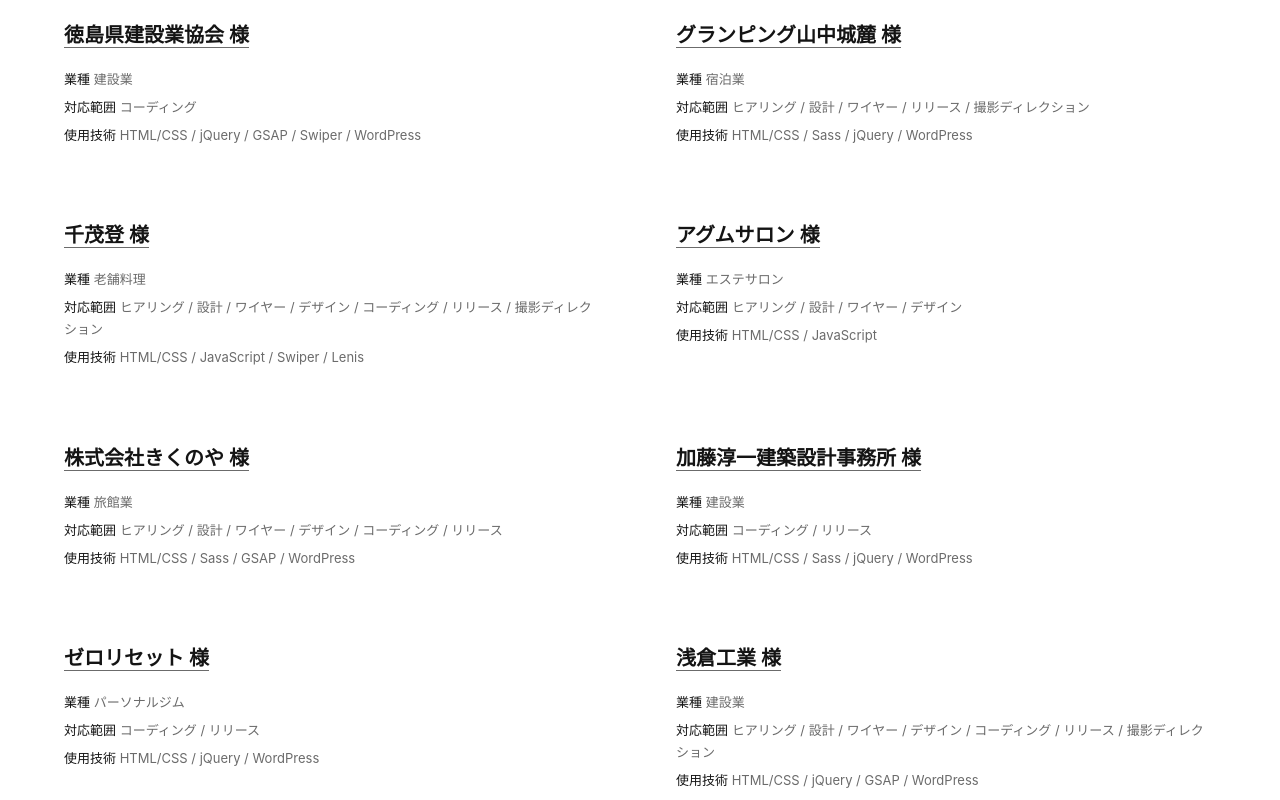
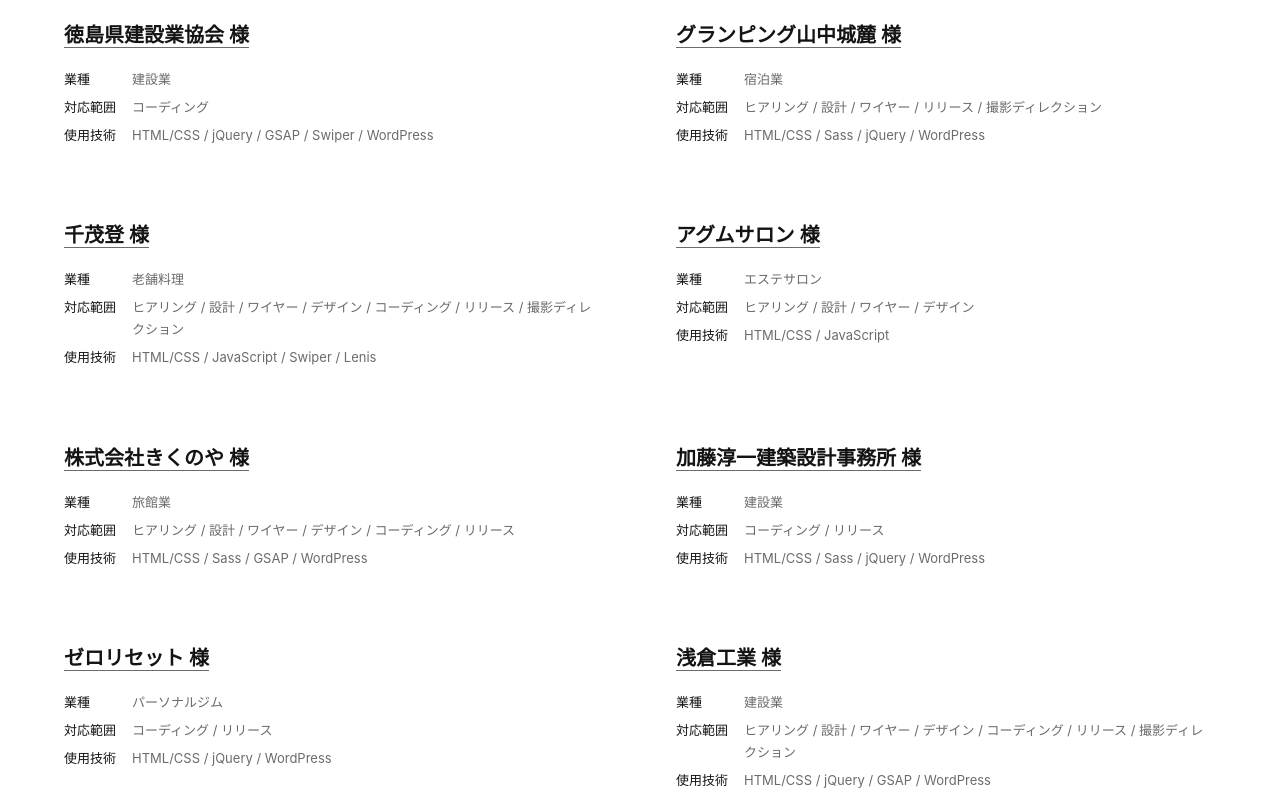
Before and after one commit to RammaruTomono/arashi-portfolio, a plain HTML site: page index.html in a window 1280 px wide. Shown: the part 340-1140 px from the top of the page. Drawn offline with Linux system fonts and the light colour scheme.

Commit message:
Align meta labels and values as a table using dl/dt/dd grid

```diff
--- a/index.html
+++ b/index.html
@@ -81,15 +81,20 @@
     border-color: var(--accent);
   }
   .meta {
-    display: flex;
-    flex-direction: column;
-    gap: 6px;
+    display: grid;
+    grid-template-columns: max-content 1fr;
+    column-gap: 16px;
+    row-gap: 6px;
+    margin: 0;
     font-size: 13px;
     color: var(--muted);
   }
-  .meta strong {
+  .meta dt {
     color: var(--fg);
     font-weight: 500;
+  }
+  .meta dd {
+    margin: 0;
   }
   .desc {
     font-size: 14px;
@@ -120,74 +125,74 @@
 
     <div class="card">
       <h2><a href="https://wakimachi-constructions.com/" target="_blank" rel="noopener">徳島県建設業協会 様</a></h2>
-      <div class="meta">
-        <span><strong>業種</strong> 建設業</span>
-        <span><strong>対応範囲</strong> コーディング</span>
-        <span><strong>使用技術</strong> HTML/CSS / jQuery / GSAP / Swiper / WordPress</span>
-      </div>
+      <dl class="meta">
+        <dt>業種</dt><dd>建設業</dd>
+        <dt>対応範囲</dt><dd>コーディング</dd>
+        <dt>使用技術</dt><dd>HTML/CSS / jQuery / GSAP / Swiper / WordPress</dd>
+      </dl>
     </div>
 
     <div class="card">
       <h2><a href="https://glamping-yamanakajofumoto.com/" target="_blank" rel="noopener">グランピング山中城麓 様</a></h2>
-      <div class="meta">
-        <span><strong>業種</strong> 宿泊業</span>
-        <span><strong>対応範囲</strong> ヒアリング / 設計 / ワイヤー / リリース / 撮影ディレクション</span>
-        <span><strong>使用技術</strong> HTML/CSS / Sass / jQuery / WordPress</span>
-      </div>
+      <dl class="meta">
+        <dt>業種</dt><dd>宿泊業</dd>
+        <dt>対応範囲</dt><dd>ヒアリング / 設計 / ワイヤー / リリース / 撮影ディレクション</dd>
+        <dt>使用技術</dt><dd>HTML/CSS / Sass / jQuery / WordPress</dd>
+      </dl>
     </div>
 
     <div class="card">
       <h2><a href="https://test-chimoto.prog-run.com/" target="_blank" rel="noopener">千茂登 様</a></h2>
-      <div class="meta">
-        <span><strong>業種</strong> 老舗料理</span>
-        <span><strong>対応範囲</strong> ヒアリング / 設計 / ワイヤー / デザイン / コーディング / リリース / 撮影ディレクション</span>
-        <span><strong>使用技術</strong> HTML/CSS / JavaScript / Swiper / Lenis</span>
-      </div>
+      <dl class="meta">
+        <dt>業種</dt><dd>老舗料理</dd>
+        <dt>対応範囲</dt><dd>ヒアリング / 設計 / ワイヤー / デザイン / コーディング / リリース / 撮影ディレクション</dd>
+        <dt>使用技術</dt><dd>HTML/CSS / JavaScript / Swiper / Lenis</dd>
+      </dl>
     </div>
 
     <div class="card">
       <h2><a href="https://agum-salon.com/" target="_blank" rel="noopener">アグムサロン 様</a></h2>
-      <div class="meta">
-        <span><strong>業種</strong> エステサロン</span>
-        <span><strong>対応範囲</strong> ヒアリング / 設計 / ワイヤー / デザイン</span>
-        <span><strong>使用技術</strong> HTML/CSS / JavaScript</span>
-      </div>
+      <dl class="meta">
+        <dt>業種</dt><dd>エステサロン</dd>
+        <dt>対応範囲</dt><dd>ヒアリング / 設計 / ワイヤー / デザイン</dd>
+        <dt>使用技術</dt><dd>HTML/CSS / JavaScript</dd>
+      </dl>
     </div>
 
     <div class="card">
       <h2><a href="https://kikunoya.jp/" target="_blank" rel="noopener">株式会社きくのや 様</a></h2>
-      <div class="meta">
-        <span><strong>業種</strong> 旅館業</span>
-        <span><strong>対応範囲</strong> ヒアリング / 設計 / ワイヤー / デザイン / コーディング / リリース</span>
-        <span><strong>使用技術</strong> HTML/CSS / Sass / GSAP / WordPress</span>
-      </div>
+      <dl class="meta">
+        <dt>業種</dt><dd>旅館業</dd>
+        <dt>対応範囲</dt><dd>ヒアリング / 設計 / ワイヤー / デザイン / コーディング / リリース</dd>
+        <dt>使用技術</dt><dd>HTML/CSS / Sass / GSAP / WordPress</dd>
+      </dl>
     </div>
 
     <div class="card">
       <h2><a href="https://junichi-kato.com/" target="_blank" rel="noopener">加藤淳一建築設計事務所 様</a></h2>
-      <div class="meta">
-        <span><strong>業種</strong> 建設業</span>
-        <span><strong>対応範囲</strong> コーディング / リリース</span>
-        <span><strong>使用技術</strong> HTML/CSS / Sass / jQuery / WordPress</span>
-      </div>
+      <dl class="meta">
+        <dt>業種</dt><dd>建設業</dd>
+        <dt>対応範囲</dt><dd>コーディング / リリース</dd>
+        <dt>使用技術</dt><dd>HTML/CSS / Sass / jQuery / WordPress</dd>
+      </dl>
     </div>
 
     <div class="card">
       <h2><a href="https://zeroreset-nexus.com/" target="_blank" rel="noopener">ゼロリセット 様</a></h2>
-      <div class="meta">
-        <span><strong>業種</strong> パーソナルジム</span>
-        <span><strong>対応範囲</strong> コーディング / リリース</span>
-        <span><strong>使用技術</strong> HTML/CSS / jQuery / WordPress</span>
-      </div>
+      <dl class="meta">
+        <dt>業種</dt><dd>パーソナルジム</dd>
+        <dt>対応範囲</dt><dd>コーディング / リリース</dd>
+        <dt>使用技術</dt><dd>HTML/CSS / jQuery / WordPress</dd>
+      </dl>
     </div>
 
     <div class="card">
       <h2><a href="https://asakura-ind.com/" target="_blank" rel="noopener">浅倉工業 様</a></h2>
-      <div class="meta">
-        <span><strong>業種</strong> 建設業</span>
-        <span><strong>対応範囲</strong> ヒアリング / 設計 / ワイヤー / デザイン / コーディング / リリース / 撮影ディレクション</span>
-        <span><strong>使用技術</strong> HTML/CSS / jQuery / GSAP / WordPress</span>
-      </div>
+      <dl class="meta">
+        <dt>業種</dt><dd>建設業</dd>
+        <dt>対応範囲</dt><dd>ヒアリング / 設計 / ワイヤー / デザイン / コーディング / リリース / 撮影ディレクション</dd>
+        <dt>使用技術</dt><dd>HTML/CSS / jQuery / GSAP / WordPress</dd>
+      </dl>
     </div>
 
   </div>
```
